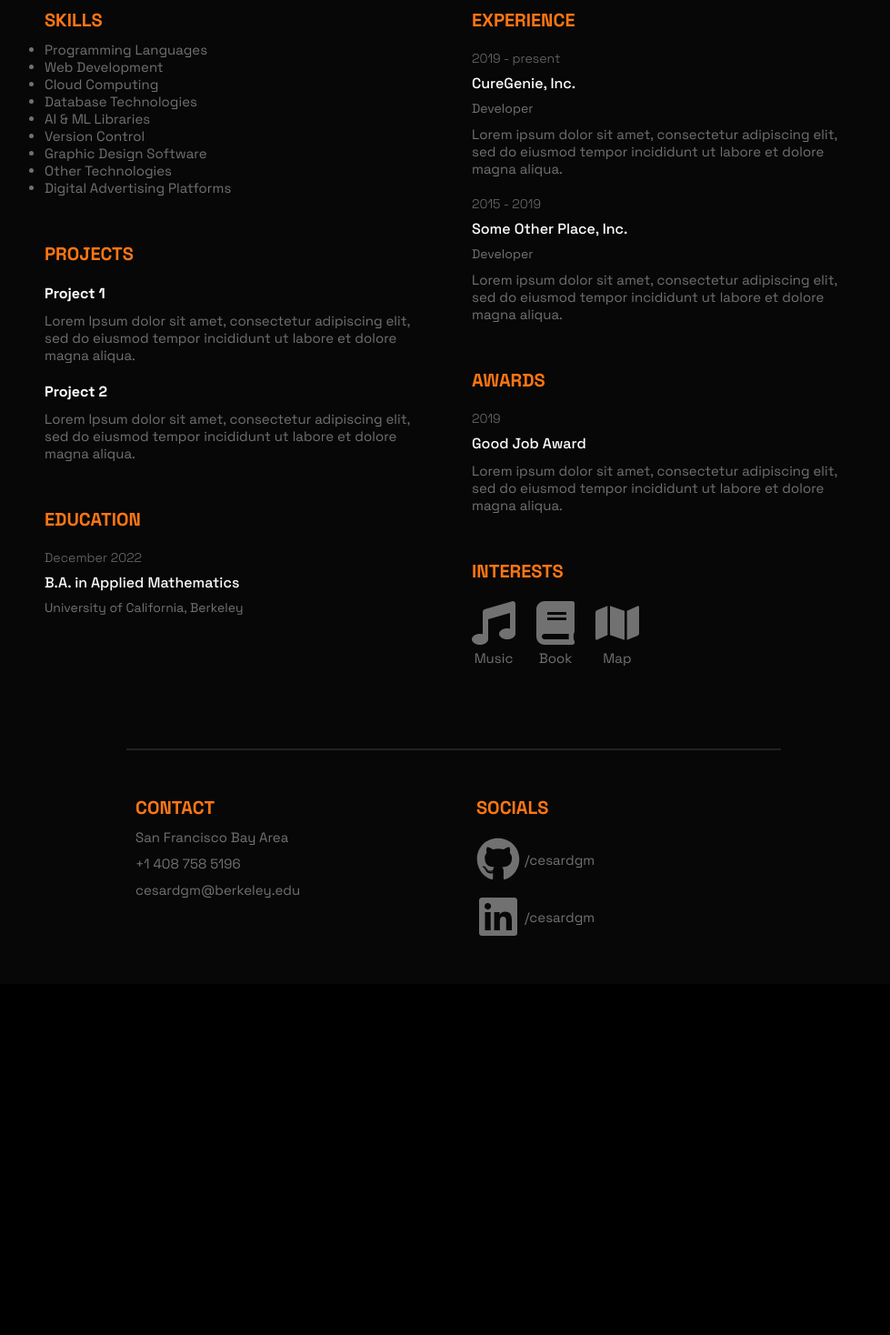
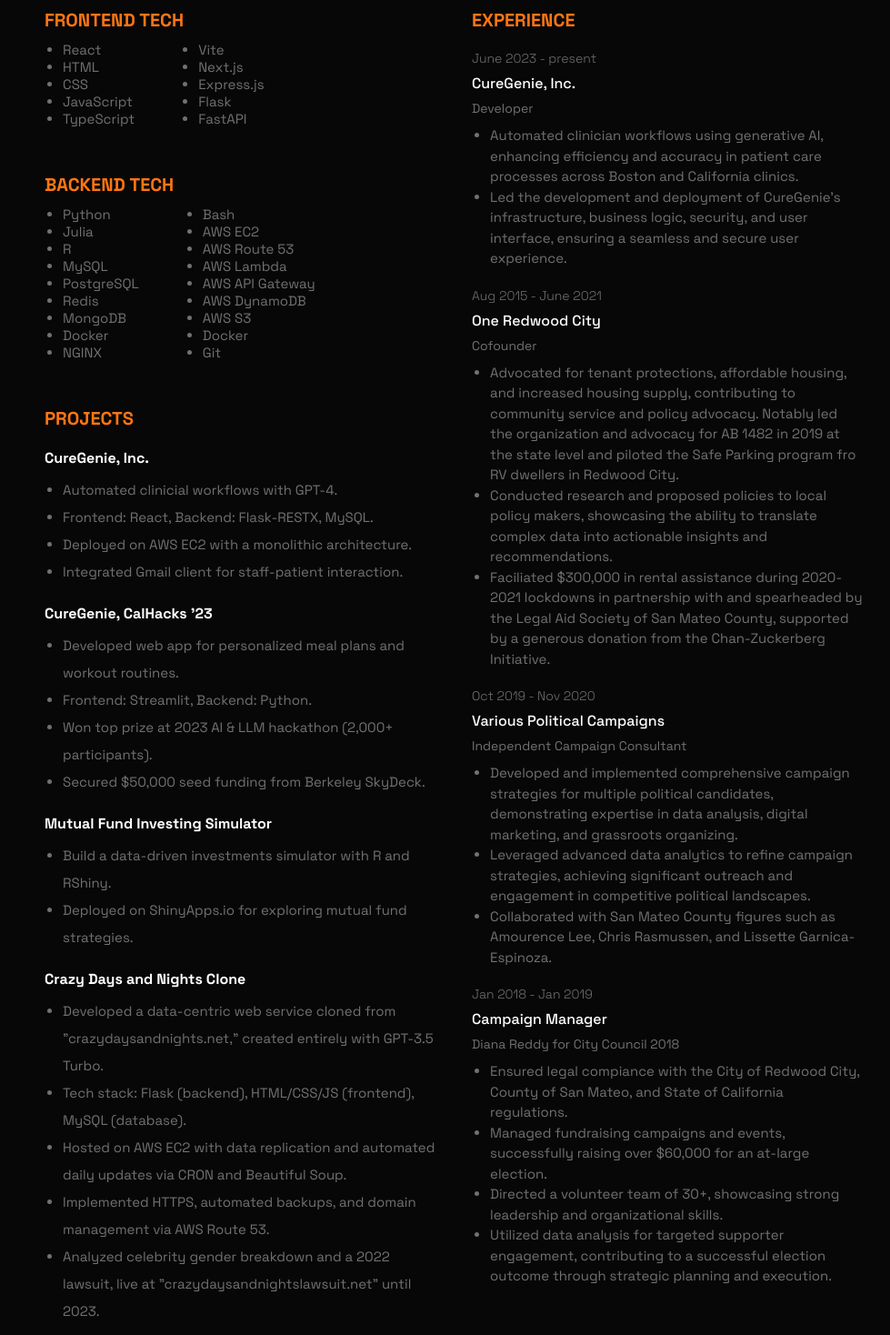
Before and after one commit to cesardgm/react19, a React (Vite) app in the folder static-pages/: page / in a window 1280 px wide. Shown: the part 360-1828 px from the top of the page at 91% size, without its empty margins (141-1120 px from the left). Before the commit the page ends 1442 px from the top, so only its background shows below. Built offline with nearby package versions, Linux system fonts and the light colour scheme.

Commit message:
feat: Major changes to content and stylings across all sections.
- Made the page's layout and content responsive to device width.
- Replaced the `resume.pdf` asset with a modern version.
- Changed class names across all components for styling purposes.
- Revamped `style.css` accordingly.

```diff
--- a/static-pages/src/components/BottomSection.jsx
+++ b/static-pages/src/components/BottomSection.jsx
@@ -17,13 +17,19 @@
 			<div className="socials">
 				<h3 className="title">Socials</h3>
 				<div className="social_items">
-					<a href="#" className="social_item">
-						<FaGithub size={48}/>
+					<a
+						href="https://github.com/cesardgm"
+						className="social_item"
+					>
+						<FaGithub size={36}/>
 						<span>/cesardgm</span>
 					</a>
-					<a href="#" className="social_item">
-						<FaLinkedin size={48}/>
-						<span>/cesardgm</span>
+					<a
+						href="https://www.linkedin.com/in/cesar-gonzalez-844000274"
+						className="social_item"
+					>
+						<FaLinkedin size={36}/>
+						<span>/cesar-gonzalez-844000274</span>
 					</a>
 				</div>
 			</div>
--- a/static-pages/src/components/SectionOne.jsx
+++ b/static-pages/src/components/SectionOne.jsx
@@ -1,46 +1,101 @@
 export default function SectionOne() {
 	return (
 		<div className="group-1">
-			{/* Skills Section */}
+			{/* Skills 1 Section */}
 			<div className="skills">
-				<h3 className="title">Skills</h3>
+				<h3 className="title">Frontend Tech</h3>
+				<div className="list_container">
+					<ul className="skills_list description">
+						<li>React</li>
+						<li>HTML</li>
+						<li>CSS</li>
+						<li>JavaScript</li>
+						<li>TypeScript</li>
+					</ul>
+					<ul className="skills_list description">
+						<li>Vite</li>
+						<li>Next.js</li>
+						<li>Express.js</li>
+						<li>Flask</li>
+						<li>FastAPI</li>
+					</ul>
+				</div>
+			</div>
+			{/* Skills 2 Section */}
+			<div className="skills">
+				<h3 className="title">Backend Tech</h3>
+				<div className="list_container">
 				<ul className="skills_list description">
-					<li>Programming Languages</li>
-					<li>Web Development</li>
-					<li>Cloud Computing</li>
-					<li>Database Technologies</li>
-					<li>AI & ML Libraries</li>
-					<li>Version Control</li>
-					<li>Graphic Design Software</li>
-					<li>Other Technologies</li>
-					<li>Digital Advertising Platforms</li>
+					<li>Python</li>
+					<li>Julia</li>
+					<li>R</li>
+					<li>MySQL</li>
+					<li>PostgreSQL</li>
+					<li>Redis</li>
+					<li>MongoDB</li>
+					<li>Docker</li>
+					<li>NGINX</li>
 				</ul>
+				<ul className="skills_list description">
+					<li>Bash</li>
+					<li>AWS EC2</li>
+					<li>AWS Route 53</li>
+					<li>AWS Lambda</li>
+					<li>AWS API Gateway</li>
+					<li>AWS DynamoDB</li>
+					<li>AWS S3</li>
+					<li>Docker</li>
+					<li>Git</li>
+				</ul>
+				</div>
 			</div>
 			{/* Projects Section */}
 			<div className="proj">
 				<h3 className="title">Projects</h3>
 				<div className="proj_item">
-					<h4 className="proj_name">Project 1</h4>
-					<p className="description">
-						Lorem Ipsum dolor sit amet, consectetur adipiscing elit,
-						sed do eiusmod tempor incididunt ut labore et dolore
-						magna aliqua.
-					</p>
+					<h4 className="proj_name">CureGenie, Inc.</h4>
+					<ul className="proj_list description">
+						<li>Automated clinicial workflows with GPT-4.</li>
+						<li>Frontend: React, Backend: Flask-RESTX, MySQL.</li>
+						<li>Deployed on AWS EC2 with a monolithic architecture.</li>
+						<li>Integrated Gmail client for staff-patient interaction.</li>
+					</ul>
 				</div>
 				<div className="proj_item">
-					<h4 className="proj_name">Project 2</h4>
-					<p className="description">
-						Lorem Ipsum dolor sit amet, consectetur adipiscing elit,
-						sed do eiusmod tempor incididunt ut labore et dolore
-						magna aliqua.
-					</p>
+					<h4 className="proj_name">CureGenie, CalHacks '23</h4>
+					<ul className="proj_list description">
+						<li>Developed web app for personalized meal plans and workout routines.</li>
+						<li>Frontend: Streamlit, Backend: Python.</li>
+						<li>Won top prize at 2023 AI & LLM hackathon (2,000+ participants).</li>
+						<li>Secured $50,000 seed funding from Berkeley SkyDeck.</li>
+					</ul>
+				</div>
+				<div className="proj_item">
+					<h4 className="proj_name">Mutual Fund Investing Simulator</h4>
+					<ul className="proj_list description">
+						<li>Build a data-driven investments simulator with R and RShiny.</li>
+						<li>Deployed on ShinyApps.io for exploring mutual fund strategies.</li>
+					</ul>
+				</div>
+				<div className="proj_item">
+					<h4 className="proj_name">Crazy Days and Nights Clone</h4>
+					<ul className="proj_list description">
+						<li>
+							Developed a data-centric web service cloned from "crazydaysandnights.net,"
+							created entirely with GPT-3.5 Turbo.
+						</li>
+						<li>Tech stack: Flask (backend), HTML/CSS/JS (frontend), MySQL (database).</li>
+						<li>Hosted on AWS EC2 with data replication and automated daily updates via CRON and Beautiful Soup.</li>
+						<li>Implemented HTTPS, automated backups, and domain management via AWS Route 53.</li>
+						<li>Analyzed celebrity gender breakdown and a 2022 lawsuit, live at "crazydaysandnightslawsuit.net" until 2023.</li>
+					</ul>
 				</div>
 			</div>
 			{/* Education Section */}
 			<div className="edu">
 				<h3 className="title">Education</h3>
 				<div className="edu_item">
-					<p className="item_preTitle">December 2022</p>
+					<p className="item_preTitle">2022</p>
 					<h4 className="item_title">B.A. in Applied Mathematics</h4>
 					<p className="item_subTitle">University of California, Berkeley</p>
 				</div>
--- a/static-pages/src/components/SectionTwo.jsx
+++ b/static-pages/src/components/SectionTwo.jsx
@@ -1,4 +1,5 @@
-import { FaMusic, FaBook, FaMap } from "react-icons/fa";
+import { LiaYCombinator } from "react-icons/lia";
+import { SiPokemon, SiBlender } from "react-icons/si";
 
 export default function SectionTwo() {
 	return (
@@ -7,24 +8,89 @@
 			<div className="exp">
 				<h3 className="title">Experience</h3>
 				<div className="exp_item">
-					<p className="item_preTitle">2019 - present</p>
+					<p className="item_preTitle">June 2023 - present</p>
 					<h4 className="item_title">CureGenie, Inc.</h4>
 					<p className="item_subTitle">Developer</p>
-					<p className="description">
-						Lorem ipsum dolor sit amet, consectetur adipiscing elit,
-						sed do eiusmod tempor incididunt ut labore et dolore
-						magna aliqua.
-					</p>
+					<ul className="exp_list description">
+						<li>
+							Automated clinician workflows using generative AI,
+							enhancing efficiency and accuracy in patient care
+							processes across Boston and California clinics.
+						</li>
+						<li>
+							Led the development and deployment of CureGenie's
+							infrastructure, business logic, security, and user
+							interface, ensuring a seamless and secure user experience.
+						</li>
+
+					</ul>
 				</div>
 				<div className="exp_item">
-					<p className="item_preTitle">2015 - 2019</p>
-					<h4 className="item_title">Some Other Place, Inc.</h4>
-					<p className="item_subTitle">Developer</p>
-					<p className="description">
-						Lorem ipsum dolor sit amet, consectetur adipiscing elit,
-						sed do eiusmod tempor incididunt ut labore et dolore
-						magna aliqua.
-					</p>
+					<p className="item_preTitle">Aug 2015 - June 2021</p>
+					<h4 className="item_title">One Redwood City</h4>
+					<p className="item_subTitle">Cofounder</p>
+					<ul className="exp_list description">
+						<li>
+							Advocated for tenant protections, affordable housing, and
+							increased housing supply, contributing to community service
+							and policy advocacy. Notably led the organization and advocacy
+							for AB 1482 in 2019 at the state level and piloted the Safe
+							Parking program fro RV dwellers in Redwood City.
+						</li>
+						<li>
+							Conducted research and proposed policies to local policy makers,
+							showcasing the ability to translate complex data into actionable
+							insights and recommendations.
+						</li>
+						<li>
+							Faciliated $300,000 in rental assistance during 2020-2021 lockdowns
+							in partnership with and spearheaded by the Legal Aid Society of San
+							Mateo County, supported by a generous donation from the Chan-Zuckerberg
+							Initiative.
+						</li>
+					</ul>
+				</div>
+				<div className="exp_item">
+					<p className="item_preTitle">Oct 2019 - Nov 2020</p>
+					<h4 className="item_title">Various Political Campaigns</h4>
+					<p className="item_subTitle">Independent Campaign Consultant</p>
+					<ul className="exp_list description">
+						<li>
+							Developed and implemented comprehensive campaign strategies for multiple
+							political candidates, demonstrating expertise in data analysis, digital
+							marketing, and grassroots organizing.
+						</li>
+						<li>
+							Leveraged advanced data analytics to refine campaign strategies, achieving
+							significant outreach and engagement in competitive political landscapes.
+						</li>
+						<li>
+							Collaborated with San Mateo County figures such as Amourence Lee, Chris Rasmussen,
+							and	Lissette Garnica-Espinoza.
+						</li>
+					</ul>
+				</div>
+				<div className="exp_item">
+					<p className="item_preTitle">Jan 2018 - Jan 2019</p>
+					<h4 className="item_title">Campaign Manager</h4>
+					<p className="item_subTitle">Diana Reddy for City Council 2018</p>
+					<ul className="exp_list description">
+						<li>
+							Ensured legal compiance with the City of Redwood City, County of San Mateo, and State
+							of California regulations.
+						</li>
+						<li>
+							Managed fundraising campaigns and events, successfully raising over $60,000 for an
+							at-large election.
+						</li>
+						<li>
+							Directed a volunteer team of 30+, showcasing strong leadership and organizational skills.
+						</li>
+						<li>
+							Utilized data analysis for targeted supporter engagement, contributing to a successful
+							election outcome through strategic planning and execution.
+						</li>
+					</ul>
 				</div>
 			</div>
 
@@ -32,12 +98,10 @@
 			<div className="awards">
 				<h3 className="title">Awards</h3>
 				<div className="awards_item">
-					<p className="item_preTitle">2019</p>
-					<h4 className="item_title">Good Job Award</h4>
-					<p className="description">
-						Lorem ipsum dolor sit amet, consectetur adipiscing elit,
-						sed do eiusmod tempor incididunt ut labore et dolore
-						magna aliqua.
+					<p className="item_preTitle">2023</p>
+					<h4 className="item_title">CalHacks '23</h4>
+					<p className="awards_content description">
+						Winner of CalHacks' June 2023 and secured $50,000 from Berkely SkyDeck.
 					</p>
 				</div>
 			</div>
@@ -47,16 +111,16 @@
 				<h3 className="title">Interests</h3>
 				<div className="interests_items">
 					<div className="interest_item">
-						<FaMusic size={48} />
-						<p className="interest_item_label">Music</p>
+						<SiPokemon size={50} />
+						<p className="interest_item_label">Pokemon</p>
 					</div>
 					<div className="interest_item">
-						<FaBook size={48} />
-						<p className="interest_item_label">Book</p>
+						<SiBlender size={50} />
+						<p className="interest_item_label">Blender 3D</p>
 					</div>
 					<div className="interest_item">
-						<FaMap size={48} />
-						<p className="interest_item_label">Map</p>
+						<LiaYCombinator size={50} />
+						<p className="interest_item_label">YCombinator</p>
 					</div>
 				</div>
 			</div>
--- a/static-pages/src/style.css
+++ b/static-pages/src/style.css
@@ -84,9 +84,15 @@
 		padding: 3rem;
 		gap: 7rem;
 	}
+
+	.proj_list, .exp_list, .awards_content {
+		width: 50%;
+		margin: 0 auto;
+	}
+
 }
 
-.profile {
+.group-0 {
 	grid-column: 1 / -1;
 	margin-block-end: 2rem;
 }
@@ -97,7 +103,7 @@
 	gap: 5rem;
 }
 
-.group-3 {
+.group-3, .list_container {
 	max-width: 700px;
 	width: 100%;
 	margin: 0 auto;
@@ -113,8 +119,12 @@
 }
 
 @media only screen and (max-width: 768px) {
-	.profile {
+	.group-0 {
 		margin-bottom: 0;
+	}
+
+	.group-0 .profile_container {
+		flex-direction: column;
 	}
 
 	.group-3 {
@@ -127,9 +137,15 @@
 .profile_container {
 	display: flex;
 	gap: 2rem;
+	align-items: center;
+	justify-content: center;
 }
 
-.porfile_profileImg {
+.profile_image_container {
+	flex: 0 1 atuo;
+}
+
+.profile_image {
 	max-width: 250px;
 }
 
@@ -170,15 +186,15 @@
 @media only screen and (max-width: 768px) {
 	.profile_container {
 		flex-description: column;
+		align-items: center;
 	}
 }
 
 /* SectionOne */
 /* Skills */
-.skill_list {
+.skills_list {
 	margin-top: 1rem;
 	margin-left: 2rem;
-	line-height: 2;
 }
 
 /* Projects */
@@ -189,6 +205,12 @@
 .proj_name {
 	font-size: 1.6rem;
 	font-weight: 700;
+}
+
+.proj_list {
+	margin-top: 1rem;
+	margin-left: 2rem;
+	line-height: 2;
 }
 
 /* Education */
@@ -202,9 +224,21 @@
 	margin-top: 2rem;
 }
 
+.exp_list {
+	margin-top: 1rem;
+	margin-left: 2rem;
+	line-height: 1.5;
+}
+
 /* Awards */
 .awards_item {
 	margin-top: 2rem;
+}
+
+.awards_content {
+	margin-top: 1rem;
+	margin-left: 0rem;
+	line-height: 1.5;
 }
 
 /* Interests */
```
Also changed, not shown: static-pages/src/components/TopSection.jsx (+5 -6 lines), 1 other file (tests, documents, lock files or other folders).
